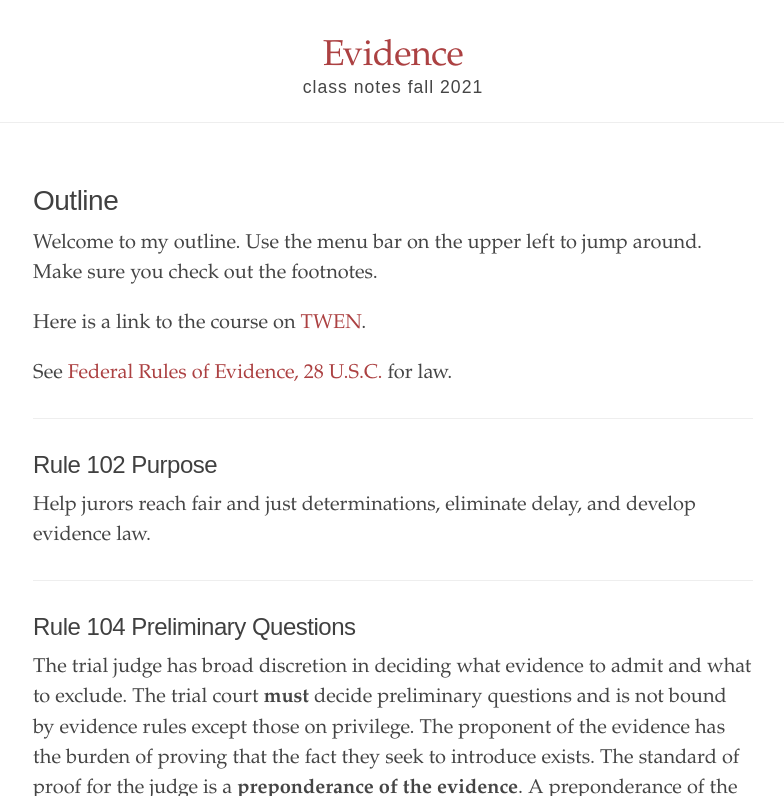
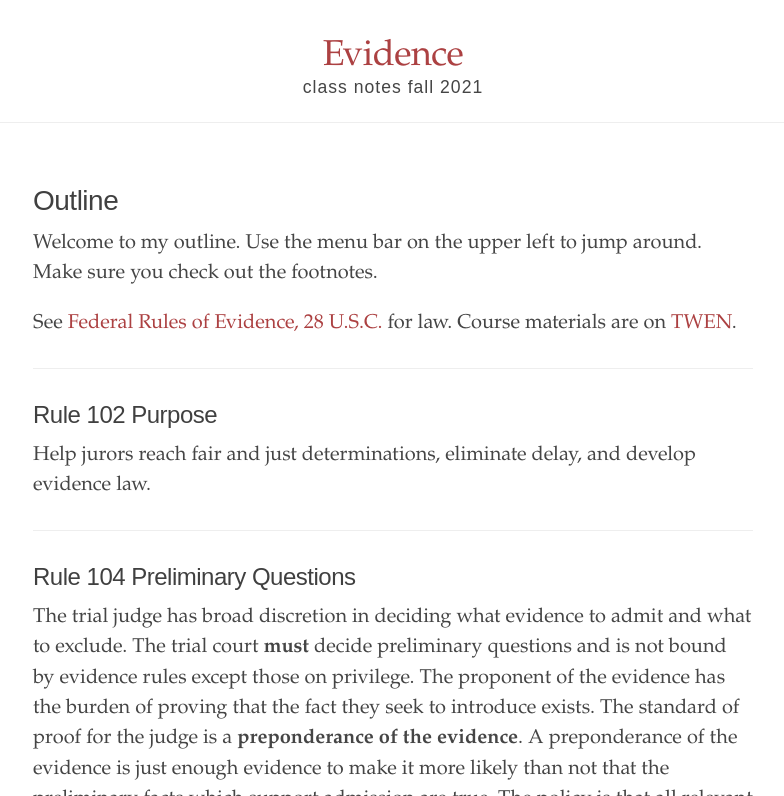
Before and after one commit to binipringle/right-to-be-forgotten, a Jekyll site: the page built from _texts/0-outline.md, in a window 1280 px wide and 900 px high, cut to the strip 104-900 px from the top of the window. Shown: the whole strip, without its empty margins (247-1031 px from the left). Built offline with Jekyll 4.4.1, drawn with Linux system fonts in a browser that asks for light colours.

Commit message:
added link to twen site

```diff
--- a/_texts/0-outline.md
+++ b/_texts/0-outline.md
@@ -35,9 +35,7 @@
 
 Welcome to my outline. Use the menu bar on the upper left to jump around. Make sure you check out the footnotes.
 
-Here is a link to the course on [TWEN](https://lawschool.westlaw.com/manage/HomePage.aspx?NavChoice=mycourses&task=coursehomepage&courseid=299900).
-
-See [Federal Rules of Evidence, 28 U.S.C.](https://www.law.cornell.edu/rules/fre) for law.
+See [Federal Rules of Evidence, 28 U.S.C.](https://www.law.cornell.edu/rules/fre) for law. Course materials are on [TWEN](https://lawschool.westlaw.com/manage/HomePage.aspx?NavChoice=mycourses&task=coursehomepage&courseid=299900).
 
 ---
 
```
